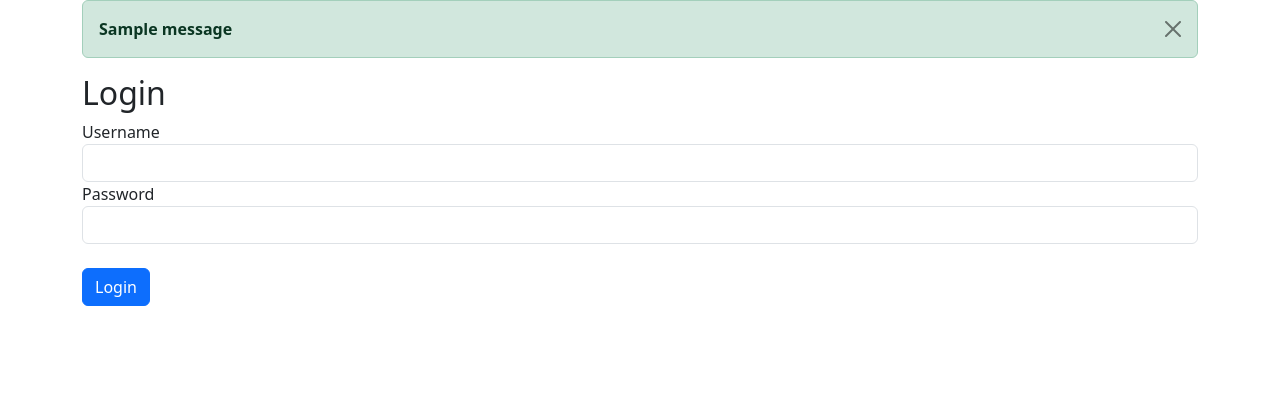
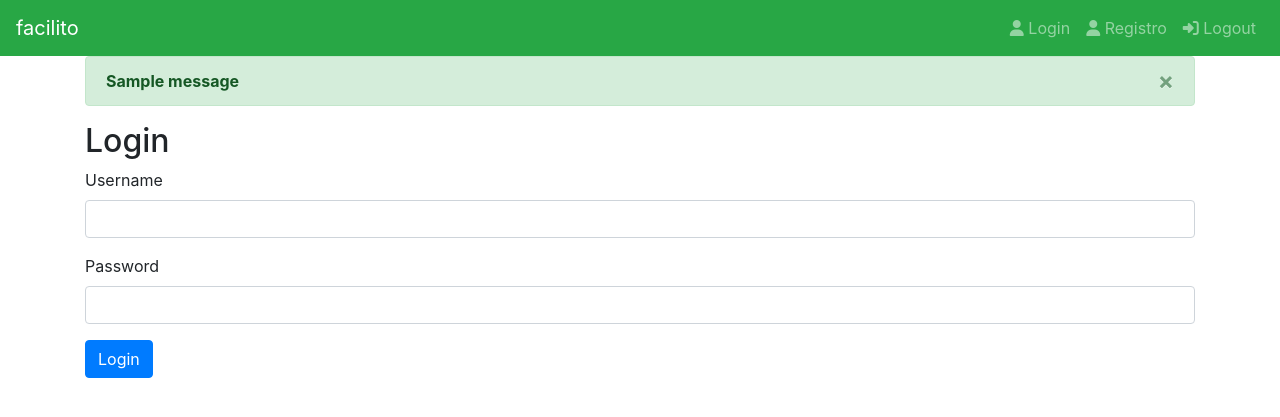
Before and after one commit to maicolmike/appwebDjango, a Django app: template facilito_store/templates/users/login.html in a window 1280 px wide. Shown: the top 417 px of the page. Run offline with Django 3.2, Linux system fonts and the light colour scheme; the template is opened without the code that fills it: most values are stand-ins (such as "Sample title", 1, 10 or a date in 2020); one stand-in notice (Sample message) is shown; some libraries are stand-ins or nearby versions.

Commit message:
Se programo el navbar y se configuro lo basico

```diff
--- /dev/null
+++ b/facilito_store/templates/base.html
@@ -0,0 +1,33 @@
+{% load static %}
+<!DOCTYPE html>
+<html lang="en">
+<head>
+    <meta charset="UTF-8">
+    <meta name="viewport" content="width=device-width, initial-scale=1.0">
+    <title>{{ title }}</title>
+
+    <!-- Latest compiled and minified CSS -->
+<link rel="stylesheet" href="https://cdn.jsdelivr.net/npm/bootstrap@4.6.2/dist/css/bootstrap.min.css">
+
+<!-- jQuery library -->
+<script src="https://cdn.jsdelivr.net/npm/jquery@3.6.4/dist/jquery.slim.min.js"></script>
+
+<!-- Popper JS -->
+<script src="https://cdn.jsdelivr.net/npm/popper.js@1.16.1/dist/umd/popper.min.js"></script>
+
+<!-- Latest compiled JavaScript -->
+<script src="https://cdn.jsdelivr.net/npm/bootstrap@4.6.2/dist/js/bootstrap.bundle.min.js"></script>
+
+<script src="https://kit.fontawesome.com/8c8b2bc594.js" crossorigin="anonymous"></script>
+</head>
+<body>
+    {% include 'navbar.html' %}
+    <div class="container">
+        {% include 'messages.html' %}
+        <div class="row">
+            {% block content %}
+            {% endblock %}
+        </div>
+    </div>
+</body>
+</html>
--- /dev/null
+++ b/facilito_store/templates/messages.html
@@ -0,0 +1,17 @@
+<!-- inicio de codigo mensajes-->
+{% if messages %}
+{% for message in messages %}
+{% if message.tags == 'success' %}
+<div class="alert alert-success alert-dismissible">
+    <button type="button" class="close" data-dismiss="alert">&times;</button>
+    <strong>{{ message }}</strong>
+</div>
+{% else %}
+<div class="alert alert-danger alert-dismissible">
+    <button type="button" class="close" data-dismiss="alert">&times;</button>
+    <strong>{{ message }}</strong>
+</div>
+{% endif %}
+{% endfor %}
+{% endif %}
+<!-- fin de codigo mensajes-->
--- /dev/null
+++ b/facilito_store/templates/navbar.html
@@ -0,0 +1,29 @@
+<!-- poder activar los li -->
+{% url 'login' as login %}
+{% url 'register' as register %}
+
+<nav class="navbar navbar-expand-md bg-success navbar-dark">
+
+    <a href="{% url 'index' %}" class="navbar-brand">facilito</a>
+
+    <button type="button" name="button" class="navbar-toggler navbar-toogler-right" data-toggle="collapse" data-target="#navb">
+        <span class="navbar-toggler-icon"></span>
+    </button>
+
+    <div class="navbar-collapse collapse hide" id="navb">
+        <ul class="nav navbar-nav ml-auto">
+            <li class="navbar-item {% if request.path == login %}active {% endif %}">
+                <a href="{{ login }}" class="nav-link"><span class="fas fa-user"></span> Login</a>
+            </li>
+
+            <li class="navbar-item {% if request.path == register %}active {% endif %}">
+                <a href="{{ register }}" class="nav-link"><span class="fas fa-user"></span> Registro</a>
+            </li>
+
+            <li class="navbar-item">
+                <a href="{% url 'logout' %}" class="nav-link"><span class="fas fa-sign-in-alt"></span> Logout</a>
+            </li>
+        </ul>
+    </div>
+
+</nav>
--- a/facilito_store/templates/users/login.html
+++ b/facilito_store/templates/users/login.html
@@ -1,26 +1,8 @@
-<!DOCTYPE html>
-<html lang="en">
-<head>
-    <meta charset="UTF-8">
-    <meta name="viewport" content="width=device-width, initial-scale=1.0">
-    <title>Login</title>
-    <link href="https://cdn.jsdelivr.net/npm/bootstrap@5.3.0/dist/css/bootstrap.min.css" rel="stylesheet" integrity="sha384-9ndCyUaIbzAi2FUVXJi0CjmCapSmO7SnpJef0486qhLnuZ2cdeRhO02iuK6FUUVM" crossorigin="anonymous">
-    <script src="https://cdn.jsdelivr.net/npm/bootstrap@5.3.0/dist/js/bootstrap.bundle.min.js" integrity="sha384-geWF76RCwLtnZ8qwWowPQNguL3RmwHVBC9FhGdlKrxdiJJigb/j/68SIy3Te4Bkz" crossorigin="anonymous"></script>
-</head>
-<body>
-    <div class="container">
-        <!-- inicio de codigo mensajes-->
-        {% if messages %}
-        {% for message in messages %}
+{% extends 'base.html' %}
+{% load static %}
 
-        <div class="alert alert-dismissible {% if message.tags == 'success' %}alert-success{%else%}alert-danger{%endif%}">
-            <button type="button" class="btn-close" data-bs-dismiss="alert"></button>
-            <strong>{{ message }}</strong>
-        </div>
-        {% endfor %}
-        {% endif %}
-        <!-- fin de codigo mensajes-->
-        <div class="row">
+{% block content %}
+
 <div class="col">
     <h2>Login</h2>
     <!-- formulario-->
@@ -34,12 +16,9 @@
             <label for="password">Password</label>
             <input type="password" name="password" class="form-control">
         </div>
-                    <br>
+
         <button type="submit" class="btn btn-primary">Login</button>
     </form>
  </div>
-        </div>
-    </div>
 
-</body>
-</html>
+{% endblock %}
```
Also changed, not shown: facilito_store/facilito_store/forms.py (+20 -1 lines), facilito_store/facilito_store/views.py (+8 -5 lines), facilito_store/templates/index.html (+4 -35 lines), facilito_store/templates/users/register.html (+6 -17 lines), facilito_store/db.sqlite3. Lines whose indentation alone changed are shown as unchanged.
